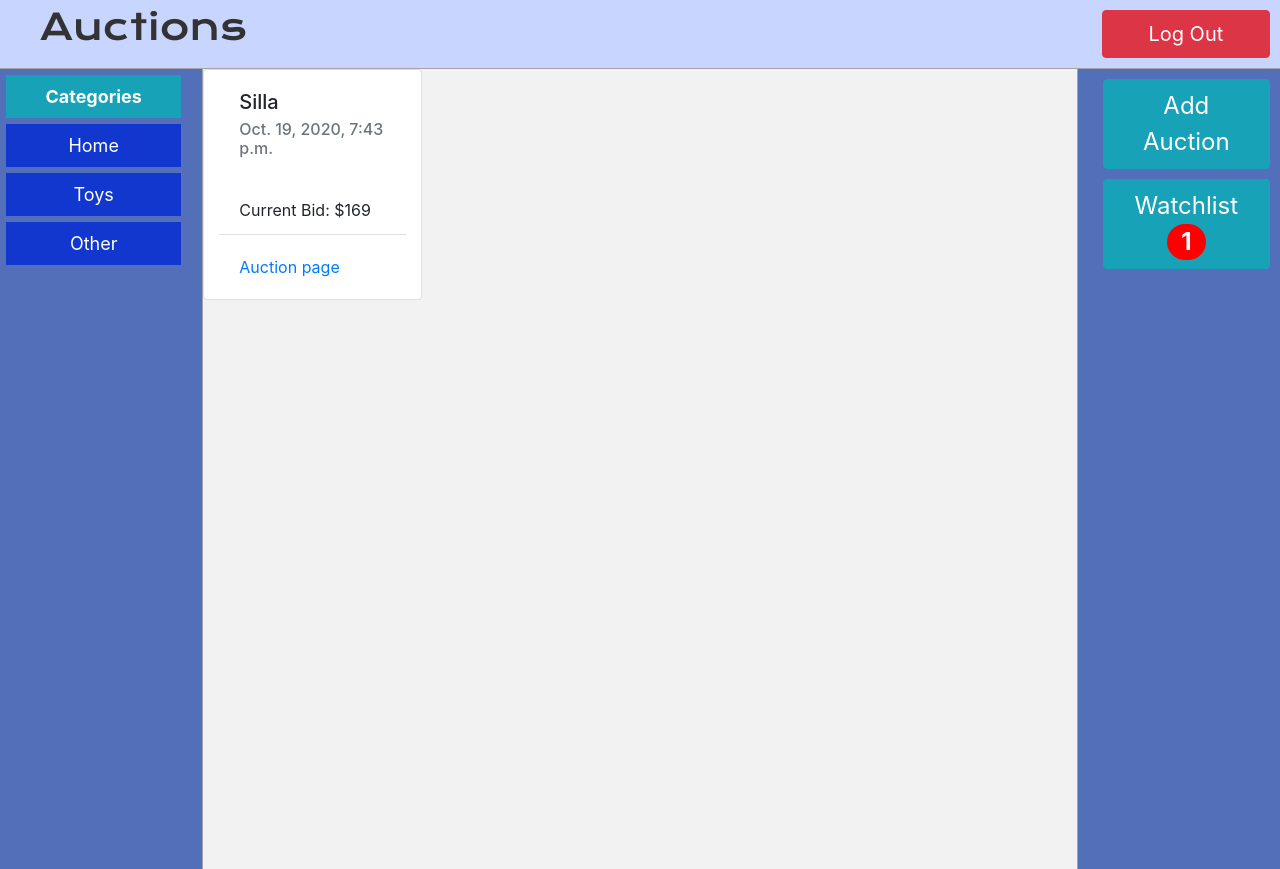
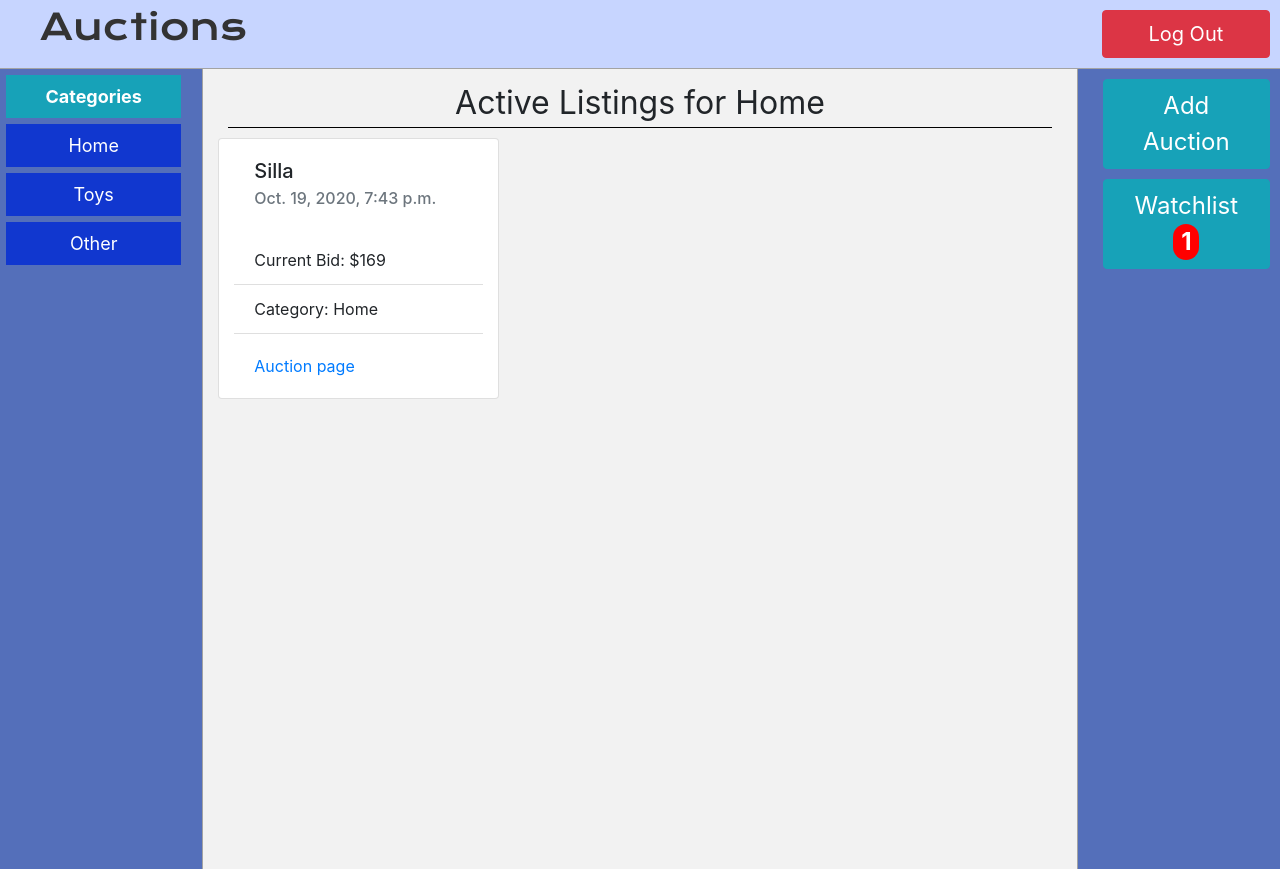
Before and after one commit to LeoZorzoli/Commerce, a Django app: page /category/Home in a window 1280 px wide. Run offline with Django 3.2, Linux system fonts and the light colour scheme; a user stored in the database is signed in; data comes from the database, SQL or seed files in the repository; parts of the project's set-up code (start-up, migrations or seed data) failed here and were passed over; some libraries are stand-ins or nearby versions.

Commit message:
update category and wathlist template

```diff
--- a/auctions/static/auctions/css/main.css
+++ b/auctions/static/auctions/css/main.css
@@ -102,5 +102,5 @@
   display: inline-block;
   font-weight: bold;
   text-align: center;
-  width: 1.6em;
+  width: 26px;
 }
--- a/auctions/static/auctions/scss/main.scss
+++ b/auctions/static/auctions/scss/main.scss
@@ -106,5 +106,5 @@ $border-color: #546fba;
     display: inline-block;
     font-weight: bold;
     text-align: center;
-    width: 1.6em;
+    width: 26px;
 }
--- a/auctions/templates/auctions/category.html
+++ b/auctions/templates/auctions/category.html
@@ -3,11 +3,12 @@
 {% block body %}
 
 <div>
-
     {% if auctions %}
-        <div class="row justify-content">
+    <p id="listings-title">Active Listings for {{category_name.name}}</p>
+    <div class="container">
+        <div class="row">
             {% for auction in auctions %}
-                <div class="card col-3">
+                <div class="card col-lg-4 col-sm-12">
                     <div class="card-body">
                     <h5 class="card-title">{{auction.title}}</h5>
                     <h6 class="card-subtitle mb-2 text-muted">{{auction.date}}</h6>
@@ -18,6 +19,7 @@
                         {% else %}
                             <li class="list-group-item">Initial Bid: ${{auction.starting_bid}}</li>
                         {% endif %}
+                        <li class="list-group-item">Category: {{auction.category}}</li>
                     </ul>
                     <div class="card-body">
                         <a href="{% url 'auction_view' auction=auction.id %}" class="card-link">Auction page</a>
@@ -25,6 +27,7 @@
                 </div>
             {% endfor %}
         </div>
+    </div>
     {% else %}
         <div>
             <h1>This category doesn't have auctions.</h1>
--- a/auctions/views.py
+++ b/auctions/views.py
@@ -127,7 +127,8 @@ def category_view(request, category):
     context = {
         'auctions': auctions,
         'categories': total_categories,
-        'totalAuctions': totalAuctions
+        'totalAuctions': totalAuctions,
+        'category_name': category_name,
     }
     return render(request, "auctions/category.html", context)
 
```
Also changed, not shown: auctions/templates/auctions/watchlist.html (+6 -3 lines).
